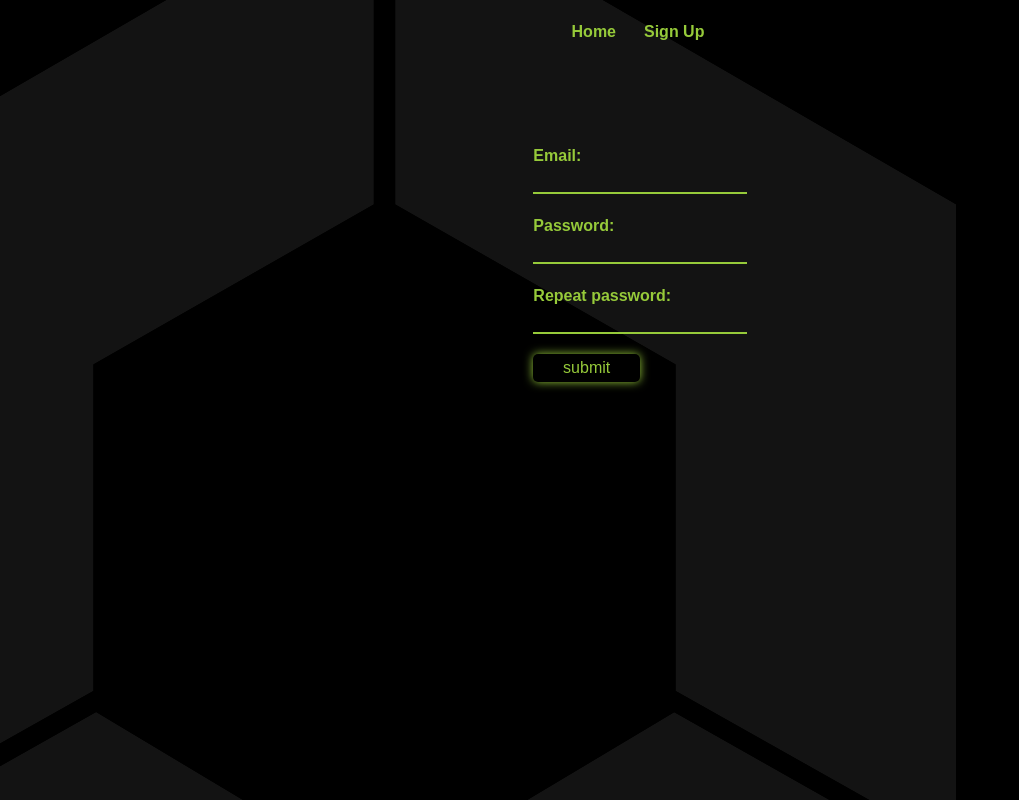
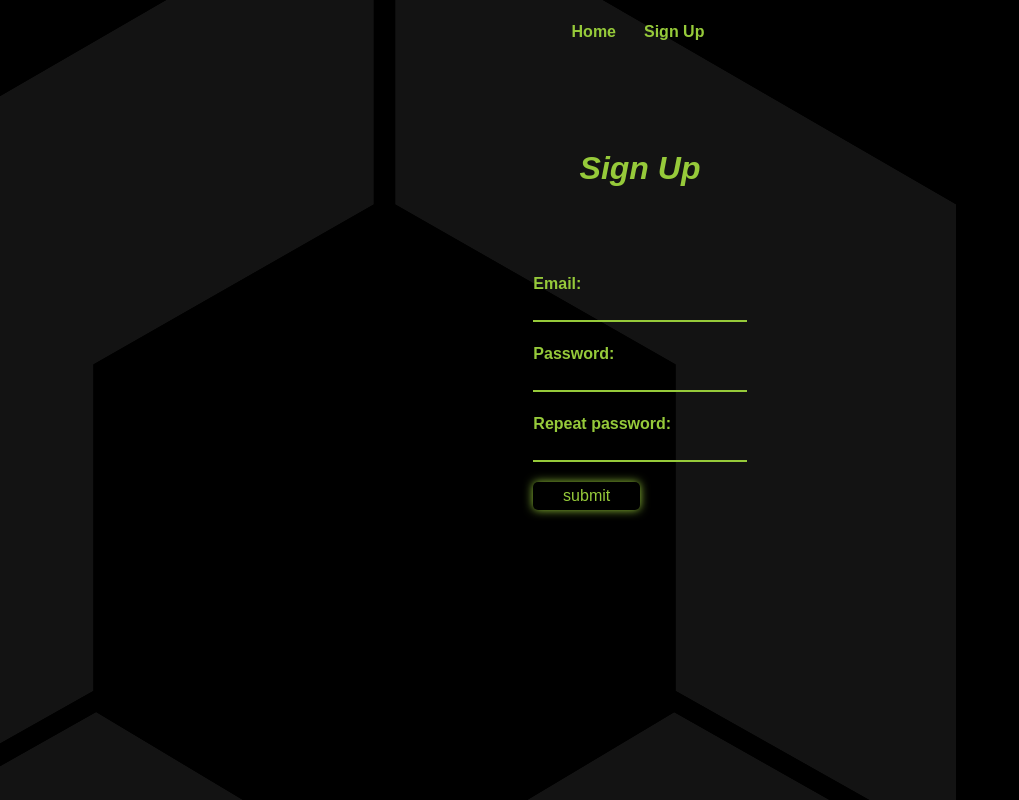
Before and after one commit to UrosDelic/tailwind-react, a React (Create React App) app: page /signup in a window 1280 px wide. Shown: the whole page, without its empty margins (0-1019 px from the left). Built offline with nearby package versions, Linux system fonts and the light colour scheme.

Commit message:
signup header

```diff
--- a/src/components/LoginForm/LoginForm.css
+++ b/src/components/LoginForm/LoginForm.css
@@ -12,6 +12,6 @@
   display: none;
 }
 .heading {
-  font-size: 2.441rem;
+  font-size: 2rem;
   font-weight: bold;
 }
--- a/src/components/Signup/SignUpForm.jsx
+++ b/src/components/Signup/SignUpForm.jsx
@@ -36,6 +36,9 @@ const Playground = () => {
   return (
     <div>
       <Navbar></Navbar>
+      <div className='heading-container text-center mt-20'>
+        <h2 className='heading italic mb-2 md:mb-8 xl:mb-8'>Sign Up</h2>
+      </div>
       <div className='signup flex justify-center mt-20'>
         <div className='flex flex-col w-1/6'>
           <label htmlFor=''>Email:</label>
```
